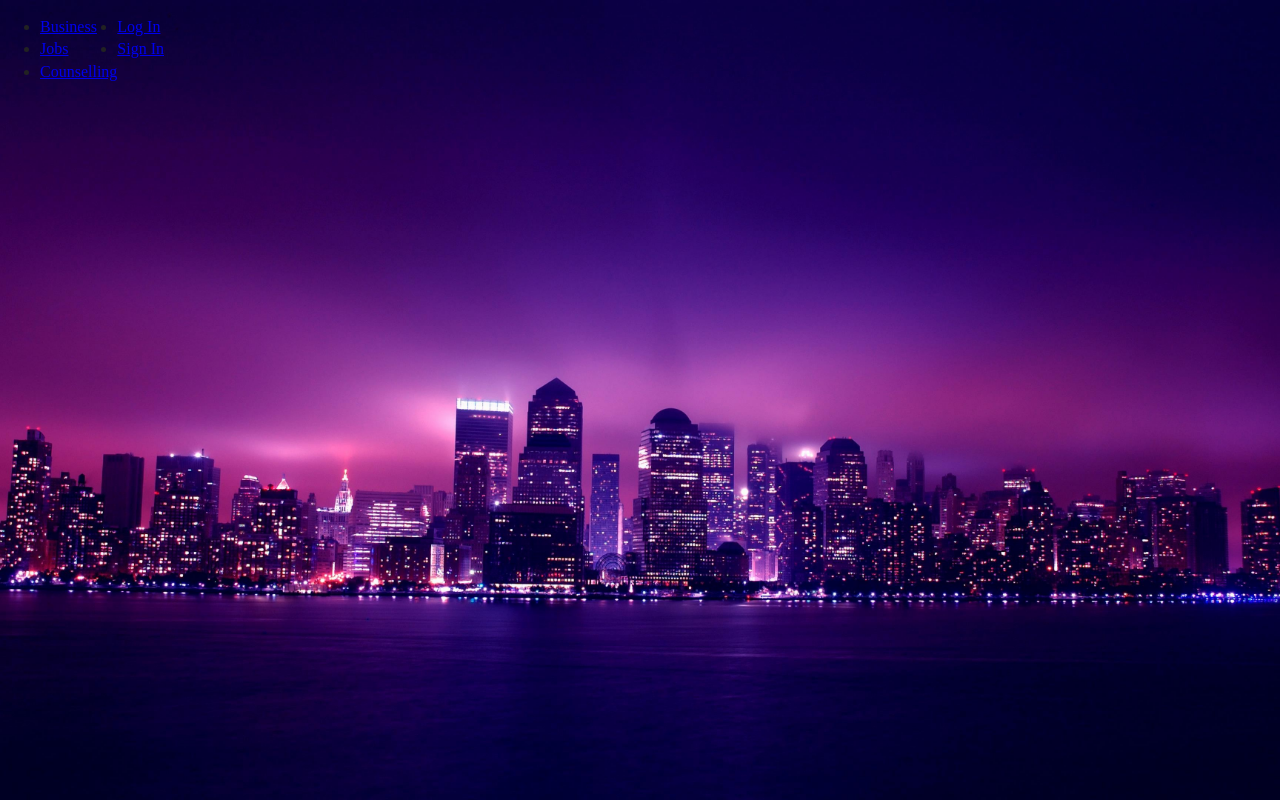
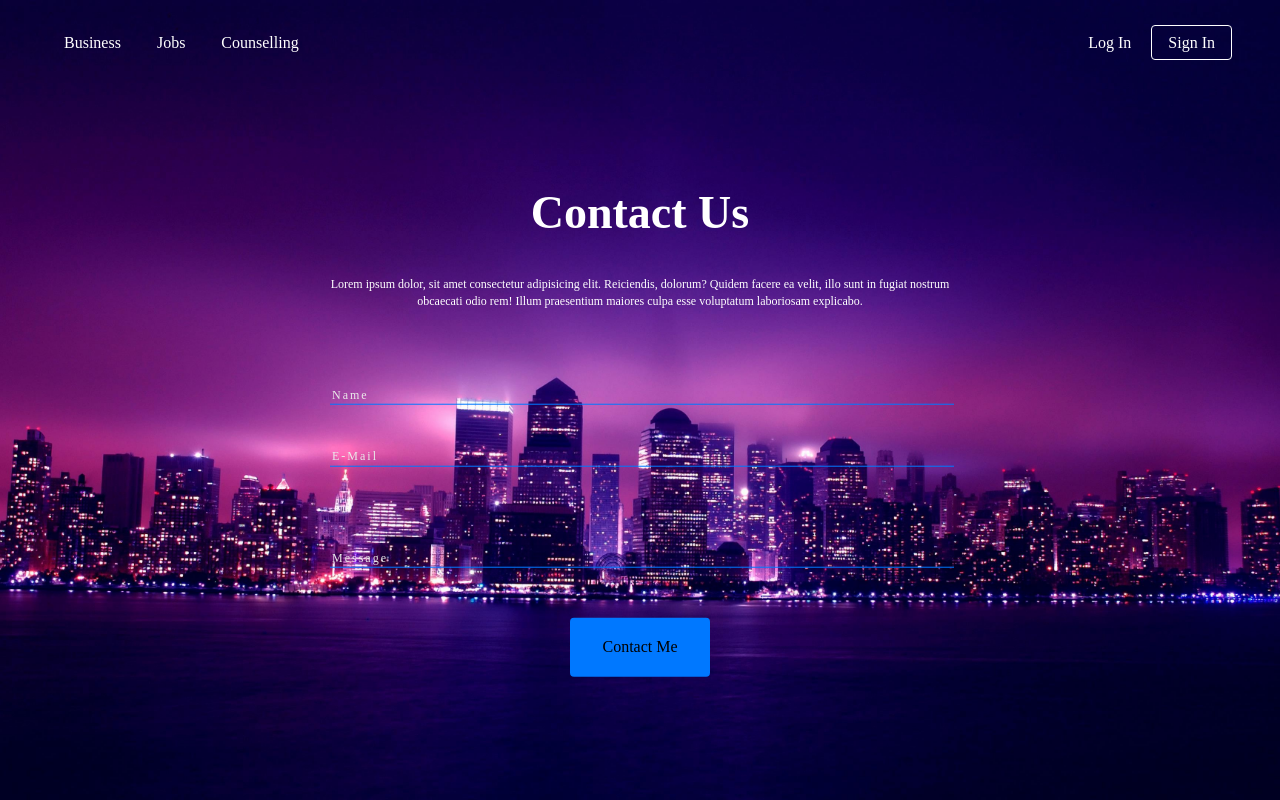
Before and after one commit to RicardoAlmeida30/ContactUs, a plain HTML site: page index.html in a window 1280 px wide. Drawn offline with nearby package versions, Linux system fonts and the light colour scheme.

Commit message:
Last files

```diff
--- a/css/main.css
+++ b/css/main.css
@@ -293,3 +293,98 @@ body{
 .left{
   float: left;
 }
+
+.left ul{
+  list-style: none;
+  padding: 1em 3em;
+}
+
+.left ul li{
+  display: inline-block;
+}
+
+.left ul li a{
+  text-decoration: none;
+  color: #fff;
+  font-weight: 500;
+  padding: 8px 16px;
+}
+
+.rigth{
+  float: right;
+}
+
+.rigth ul{
+  list-style: none;
+  padding: 1em 3em;
+}
+
+.rigth ul li{
+  display: inline-block;
+}
+
+.rigth ul li a{
+  text-decoration: none;
+  color: #fff;
+  font-weight: 500;
+  padding: 8px 16px;
+}
+
+.rigth li:nth-child(2) a {
+  border: 1px solid #fff;
+  border-radius: 4px;
+}
+
+.header{
+  text-align: center;
+  position: absolute;
+  top: 30%;
+  left: 50%;
+  transform: translate(-50%, -50%);
+}
+
+.header h1{
+  color: #fff;
+  font-size: 46px;
+}
+
+.header p{
+  color: #fff;
+  font-size: 12px;
+  margin-bottom: 20px;
+}
+
+.form{
+  position: absolute;
+  top: 65%;
+  left: 50%;
+  transform: translate(-50%, -50%);
+  text-align: center;
+}
+
+input{
+  width: 100%;
+  margin: 20px 0;
+  background: rgba(0,0,0,0);
+  border: none;
+  border-bottom: 1px solid #0078ff;
+}
+
+#msg{
+  margin-top: 60px;
+}
+
+::-webkit-input-placeholder{
+  color: #EAEAEA;
+  font-size: 12px;
+  letter-spacing: 2px;
+}
+
+button{
+  padding: 20px 32px;
+  font-size: 16px;
+  background: #0078ff;
+  border: none;
+  border-radius: 4px;
+  margin-top: 30px;
+}
--- a/index.html
+++ b/index.html
@@ -36,6 +36,24 @@
         </ul>
       </div>
     </div>
+
+    <div class="header">
+      <h1>Contact Us</h1>
+      <p>
+        Lorem ipsum dolor, sit amet consectetur adipisicing elit. Reiciendis, dolorum? Quidem facere ea velit, illo sunt in fugiat nostrum obcaecati odio rem! Illum praesentium maiores culpa esse voluptatum laboriosam explicabo.
+      </p>
+    </div>
+
+    <div class="form">
+      <form action="">
+        <input type="text" placeholder="Name">
+        <input type="text" placeholder="E-Mail">
+        <input type="text" id="msg" placeholder="Message">
+      </form>
+      <button type="button">Contact Me</button>
+    </div>
+
+
   </div>
 
 
```
